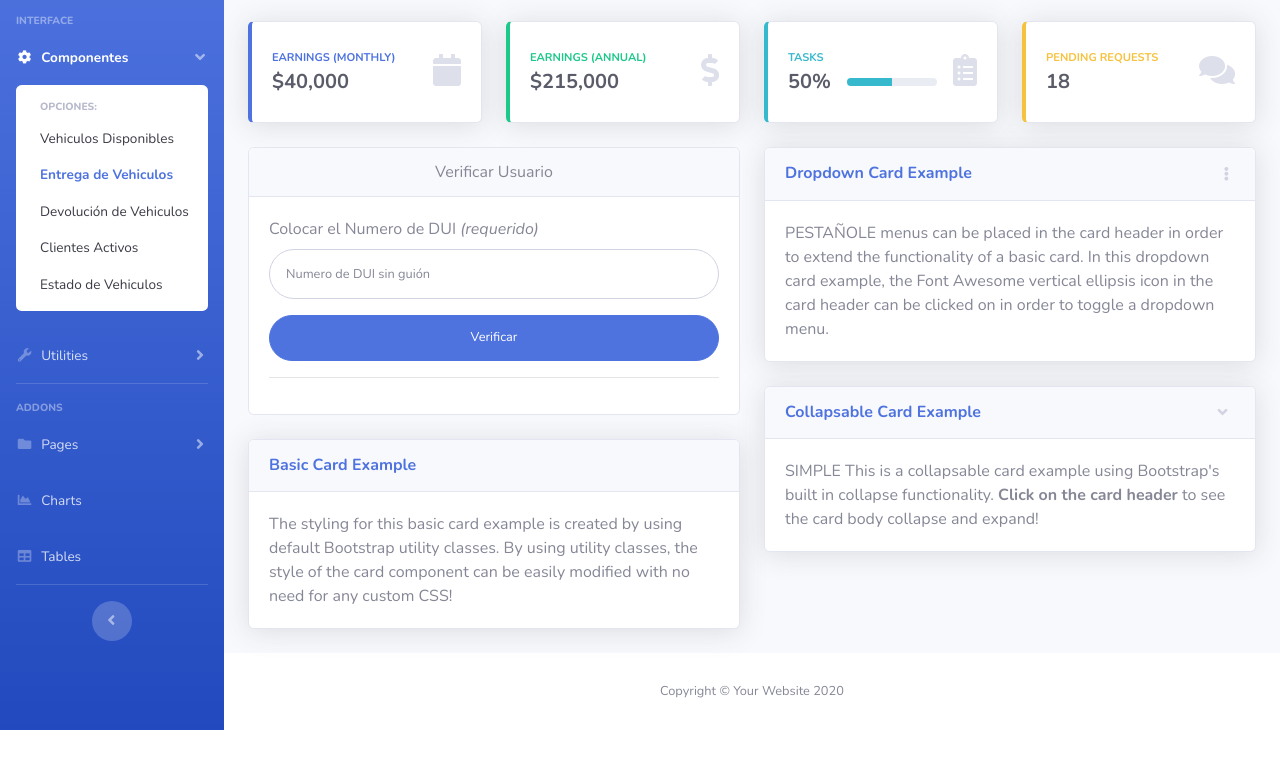
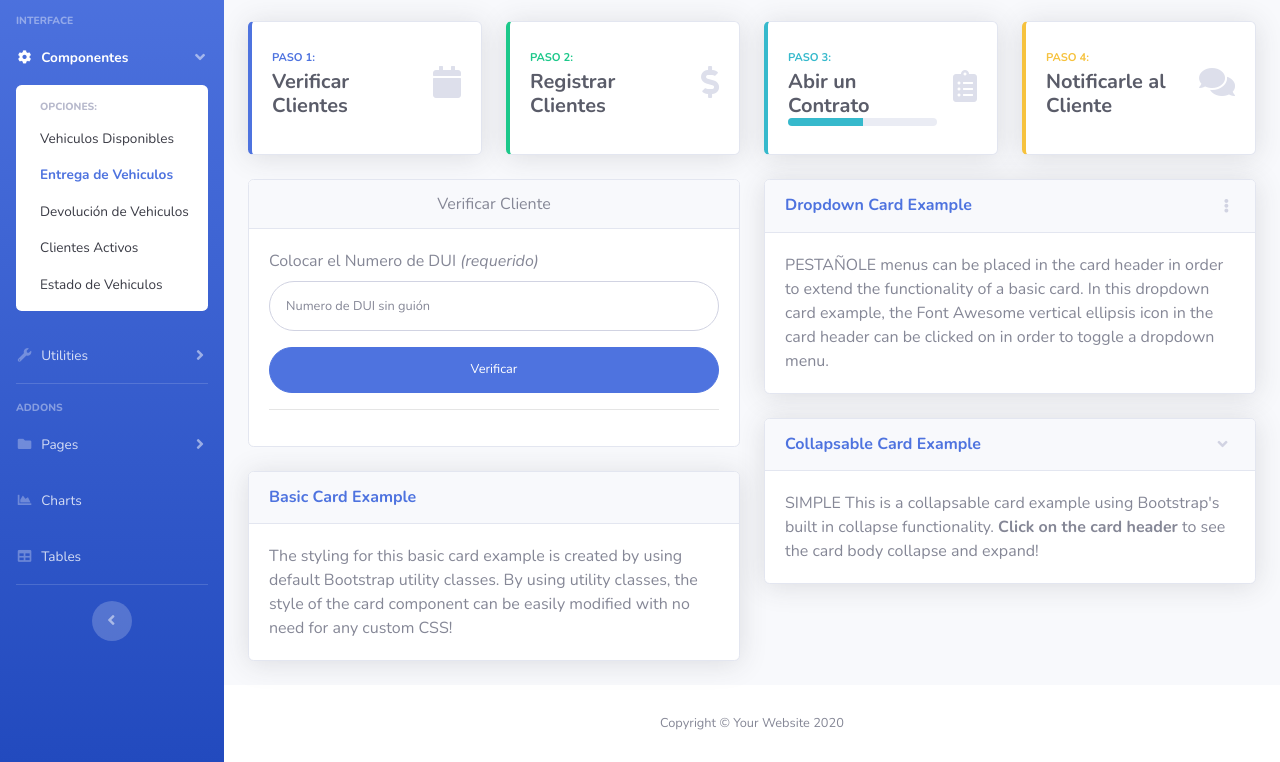
Before and after one commit to chresnosnow/carmaster_repository, a website with bundled scripts: page cards copy.html in a window 1280 px wide. Shown: the part 131-893 px from the top of the page. Before the commit the page ends 861 px from the top, so only its background shows below. Built offline with nearby package versions, Linux system fonts and the light colour scheme.

Commit message:
edicion de diseño

```diff
--- a/cards copy.html
+++ b/cards copy.html
@@ -377,8 +377,8 @@
                                     <div class="row no-gutters align-items-center">
                                         <div class="col mr-2">
                                             <div class="text-xs font-weight-bold text-primary text-uppercase mb-1">
-                                                Earnings (Monthly)</div>
-                                            <div class="h5 mb-0 font-weight-bold text-gray-800">$40,000</div>
+                                                Paso 1: </div>
+                                            <div class="h5 mb-0 font-weight-bold text-gray-800">Verificar Clientes</div>
                                         </div>
                                         <div class="col-auto">
                                             <i class="fas fa-calendar fa-2x text-gray-300"></i>
@@ -395,8 +395,8 @@
                                     <div class="row no-gutters align-items-center">
                                         <div class="col mr-2">
                                             <div class="text-xs font-weight-bold text-success text-uppercase mb-1">
-                                                Earnings (Annual)</div>
-                                            <div class="h5 mb-0 font-weight-bold text-gray-800">$215,000</div>
+                                                Paso 2: </div>
+                                            <div class="h5 mb-0 font-weight-bold text-gray-800">Registrar Clientes</div>
                                         </div>
                                         <div class="col-auto">
                                             <i class="fas fa-dollar-sign fa-2x text-gray-300"></i>
@@ -412,11 +412,11 @@
                                 <div class="card-body">
                                     <div class="row no-gutters align-items-center">
                                         <div class="col mr-2">
-                                            <div class="text-xs font-weight-bold text-info text-uppercase mb-1">Tasks
+                                            <div class="text-xs font-weight-bold text-info text-uppercase mb-1">Paso 3:
                                             </div>
                                             <div class="row no-gutters align-items-center">
                                                 <div class="col-auto">
-                                                    <div class="h5 mb-0 mr-3 font-weight-bold text-gray-800">50%</div>
+                                                    <div class="h5 mb-0 mr-3 font-weight-bold text-gray-800">Abir un Contrato</div>
                                                 </div>
                                                 <div class="col">
                                                     <div class="progress progress-sm mr-2">
@@ -442,8 +442,8 @@
                                     <div class="row no-gutters align-items-center">
                                         <div class="col mr-2">
                                             <div class="text-xs font-weight-bold text-warning text-uppercase mb-1">
-                                                Pending Requests</div>
-                                            <div class="h5 mb-0 font-weight-bold text-gray-800">18</div>
+                                                Paso 4: </div>
+                                            <div class="h5 mb-0 font-weight-bold text-gray-800">Notificarle al Cliente</div>
                                         </div>
                                         <div class="col-auto">
                                             <i class="fas fa-comments fa-2x text-gray-300"></i>
@@ -461,7 +461,7 @@
                             <!-- Default Card Example -->
                             <div class="card mb-4">
                                 <div class="card-header" style="text-align: center;">
-                                    Verificar Usuario
+                                    Verificar Cliente
                                 </div>
                                 <div class="card-body">
                                     <form class="user" action="cards copy.php" method="POST">
```
Also changed, not shown: 1 other file.
